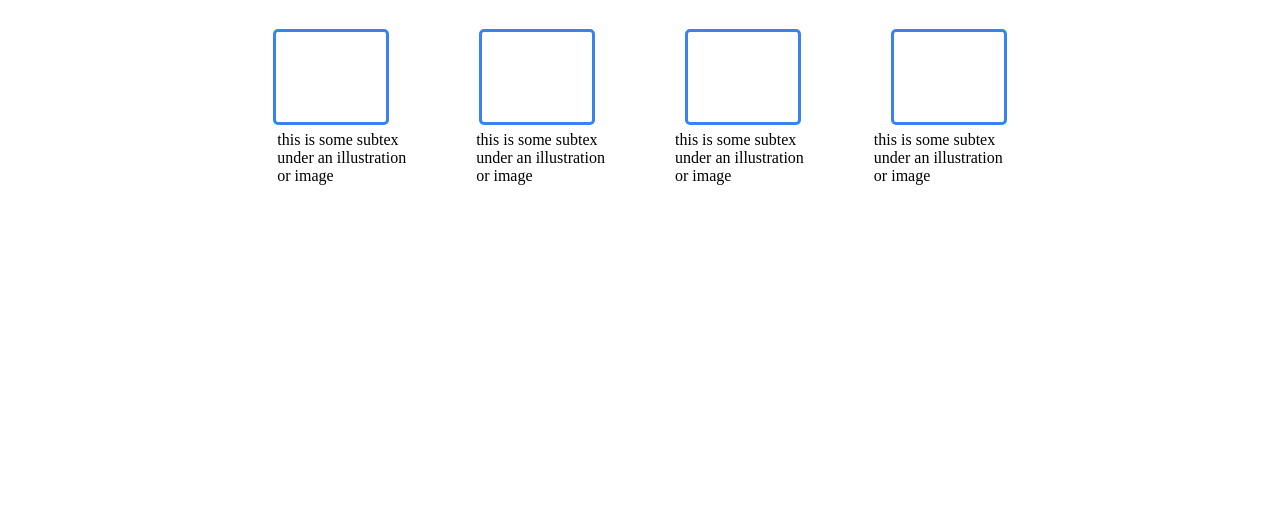
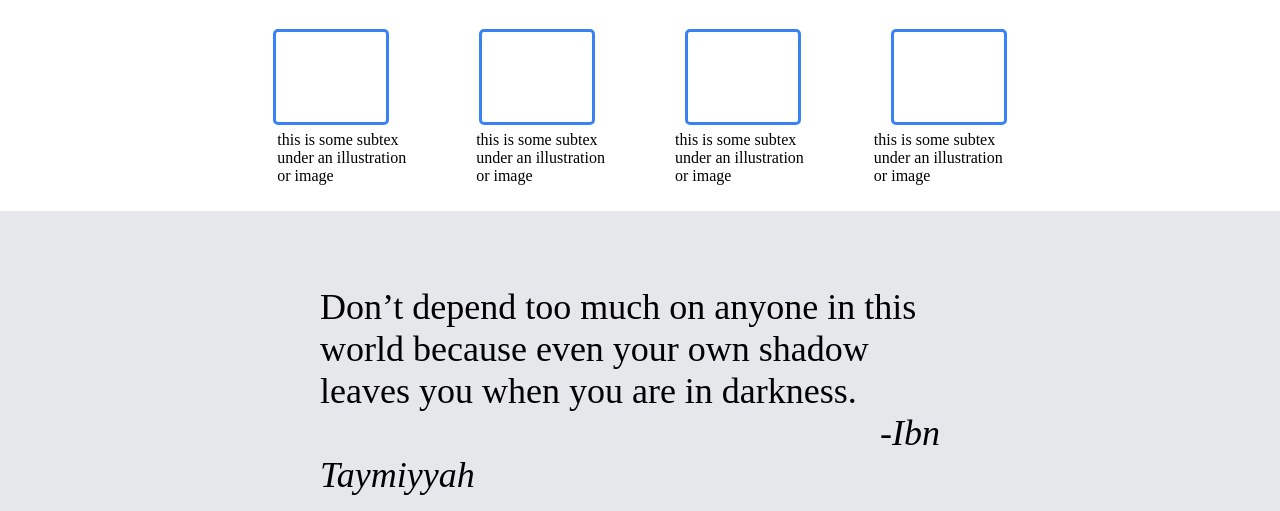
Before and after one commit to Sh-Farhan/Odin-Landingpage, a plain HTML site: page index.html in a window 1280 px wide. Shown: the part 439-950 px from the top of the page. Before the commit the page ends 800 px from the top, so only its background shows below. Drawn offline with Linux system fonts and the light colour scheme.

Commit message:
completed third section

```diff
--- a/index.html
+++ b/index.html
@@ -54,10 +54,17 @@
         </div>
 
         <article>
-            <div class="quote"></div>
+            <div class="main2">
+                <div class="quote">
+                    <blockquote>
+                        Don’t depend too much on anyone in this world because even your own shadow leaves you when you are in darkness.<Br>
+                        <cite style="margin-left: 70vh;">-Ibn Taymiyyah</cite>
+                    </blockquote>
+                </div>
+            </div>
         </article>
     </main>
 
-    <!-- second section is over -->
+
 </body>
 </html>
--- a/styles.css
+++ b/styles.css
@@ -103,3 +103,16 @@ img{
     align-items: center;
     /* gap: 50px; */
 }
+.main2{
+    width: 100vw;
+    height: 300px;
+    background-color: #e5e7eb;
+    display: flex;
+    justify-content: center;
+    align-items: center;
+}
+.quote{
+    width: 50%; height: 50%;
+    font-size: 36px;
+    font-style: light italic;
+}
```
